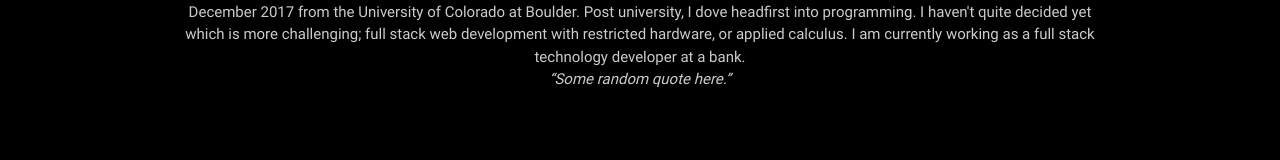
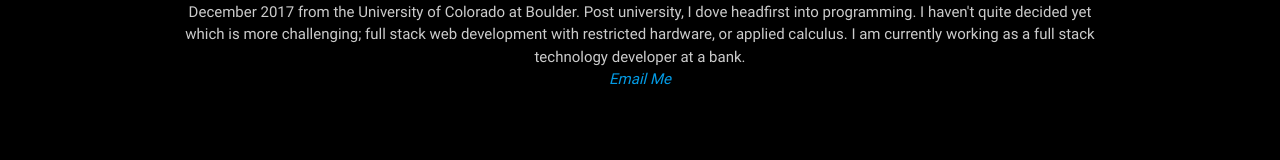
Before and after one commit to Livi143/2019Portfolio, a plain HTML site: page index.html in a window 1280 px wide. Shown: the part 448-608 px from the top of the page. Drawn offline with nearby package versions, Linux system fonts and the light colour scheme; a script that the page names is missing.

Commit message:
added mailto link

```diff
--- a/index.html
+++ b/index.html
@@ -57,7 +57,7 @@
                         <p>
                             Determined to finish a STEM degree touching as little technology as I could, I studied pure mathematics. I completed my Bachelor's in December 2017 from the University of Colorado at Boulder. Post university, I dove headfirst into programming.  I haven't quite decided yet which is more challenging; full stack web development with restricted hardware, or applied calculus. I am currently working as a full stack technology developer at a bank.
                             <br />
-                            <i>“Some random quote here.” </i>
+                            <i><a href="mailto:olivia.fontanese@gmail.com?subject=Mail from Your Site">Email Me</a> </i>
                         </p>
 
                 </div>
```
